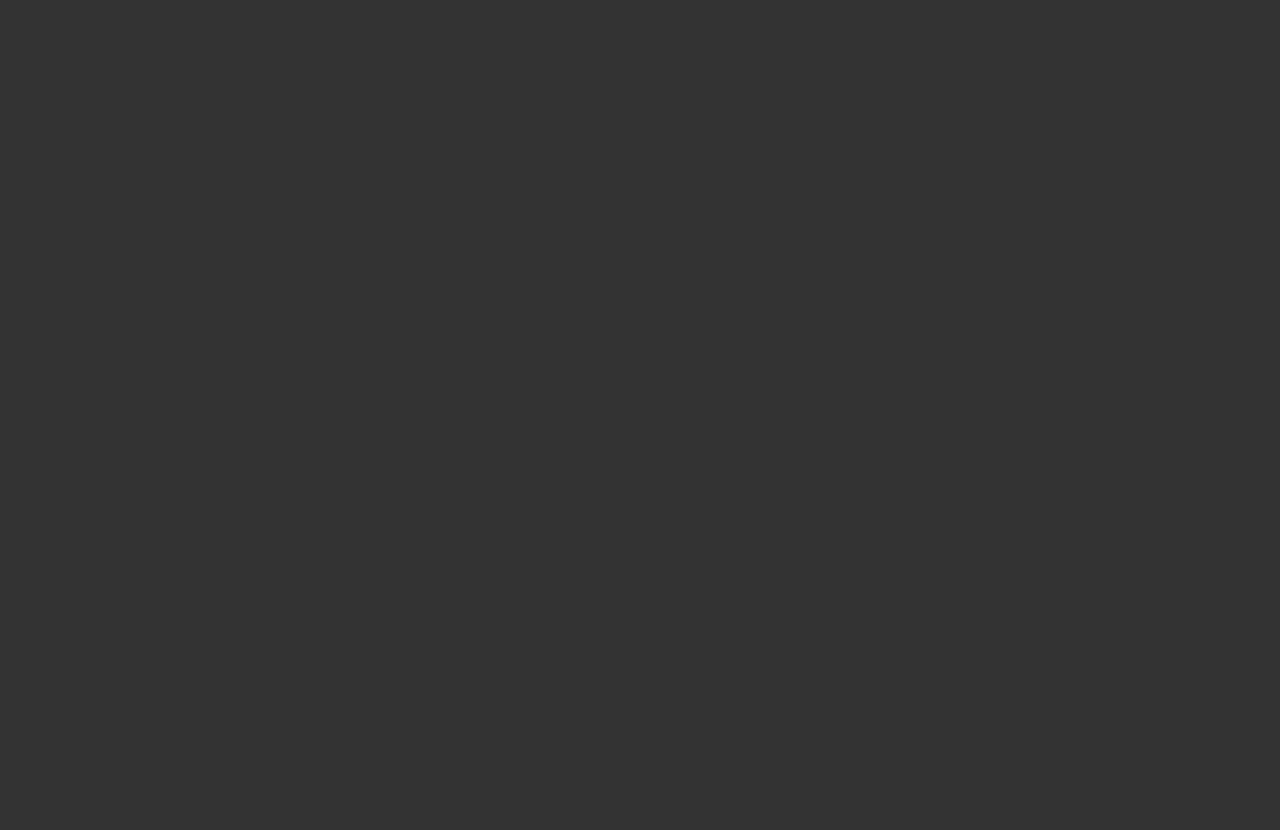
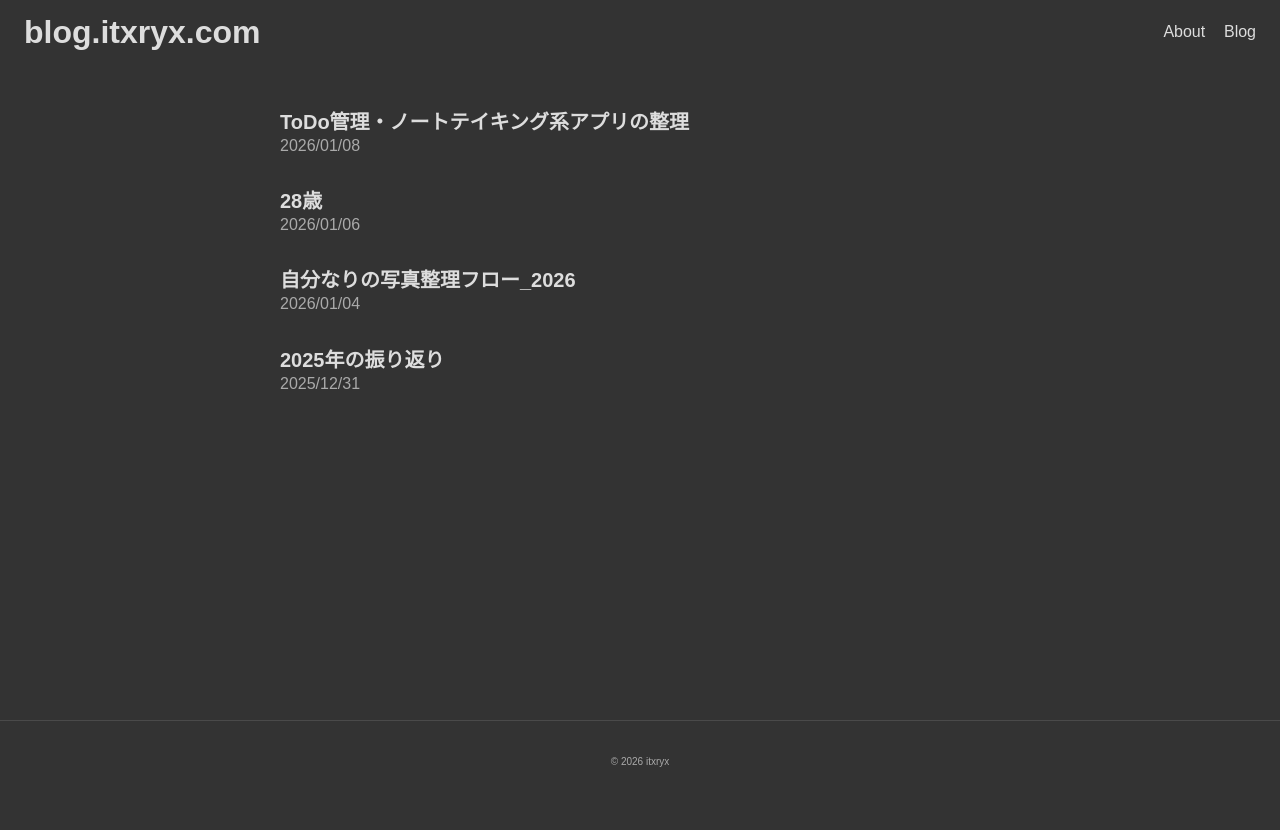
Before and after one commit to itxryx/blog.itxryx.com, an Astro site: page /blog in a window 1280 px wide. Before the commit this address had no page. Before the commit the page ends 800 px from the top, so only its background shows below. Built offline with nearby package versions, Linux system fonts and the light colour scheme; Astro itself is replaced by a stand-in of ours; a web font is replaced by a local one.

Commit message:
add blog

```diff
--- a/src/components/Header.astro
+++ b/src/components/Header.astro
@@ -8,7 +8,7 @@ import HeaderLink from './HeaderLink.astro';
 		<h2><a href="/">{SITE_TITLE}</a></h2>
 		<div class="internal-links">
 		    <HeaderLink href="/about">About</HeaderLink>
-			<HeaderLink href="/">Blog</HeaderLink>
+			<HeaderLink href="/blog">Blog</HeaderLink>
 		</div>
 	</nav>
 </header>
--- /dev/null
+++ b/src/pages/blog/index.astro
@@ -0,0 +1,87 @@
+---
+import { Image } from 'astro:assets';
+import { getCollection } from 'astro:content';
+import BaseHead from '../../components/BaseHead.astro';
+import Footer from '../../components/Footer.astro';
+import FormattedDate from '../../components/FormattedDate.astro';
+import Header from '../../components/Header.astro';
+import { SITE_DESCRIPTION, SITE_TITLE } from '../../consts';
+
+const posts = (await getCollection('blog')).sort((a, b) => {
+	const dateA = a.data.publishedAt?.valueOf() ?? 0;
+	const dateB = b.data.publishedAt?.valueOf() ?? 0;
+	return dateB - dateA;
+});
+---
+
+<!doctype html>
+<html lang="en">
+	<head>
+		<BaseHead title={SITE_TITLE} description={SITE_DESCRIPTION} />
+		<style>
+			ul {
+				display: flex;
+				flex-direction: column;
+				gap: 2rem;
+				list-style-type: none;
+				margin: 0;
+				padding: 0;
+			}
+			ul li {
+				width: 100%;
+			}
+			ul li * {
+				text-decoration: none;
+			}
+			ul li img {
+				margin-bottom: 0.5rem;
+				border-radius: 12px;
+				width: 100%;
+			}
+			ul li a {
+				display: block;
+			}
+			.title {
+				margin: 0;
+				color: var(--text-primary);
+				line-height: 1;
+			}
+			.date {
+				margin: 0;
+				color: var(--text-secondary);
+			}
+			ul li a:hover h4,
+			ul li a:hover .date {
+				color: var(--accent-hover);
+			}
+			ul a:hover img {
+				box-shadow: var(--box-shadow);
+			}
+		</style>
+	</head>
+	<body>
+		<Header />
+		<main>
+			<section>
+				<ul>
+					{
+						posts.map((post) => (
+							<li>
+								<a href={`/blog/${post.id}/`}>
+									{post.data.heroImage && (
+										<Image width={720} height={360} src={post.data.heroImage} alt="" />
+									)}
+									<h4 class="title">{post.data.title}</h4>
+									<p class="date">
+										{post.data.publishedAt && <FormattedDate date={post.data.publishedAt} />}
+									</p>
+								</a>
+							</li>
+						))
+					}
+				</ul>
+			</section>
+		</main>
+		<Footer />
+	</body>
+</html>
```
